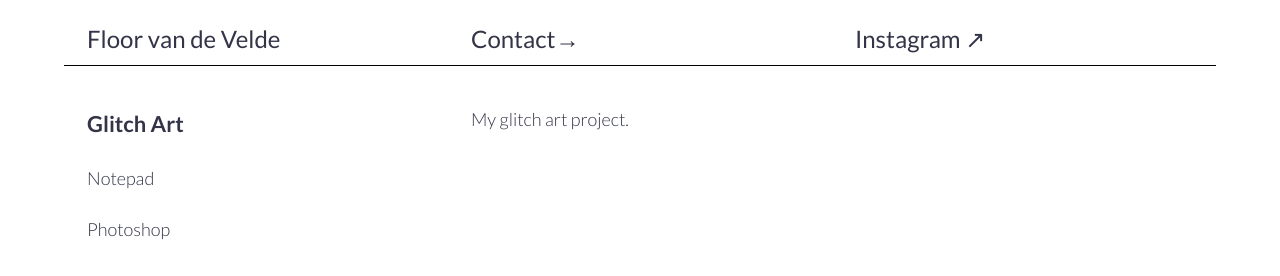
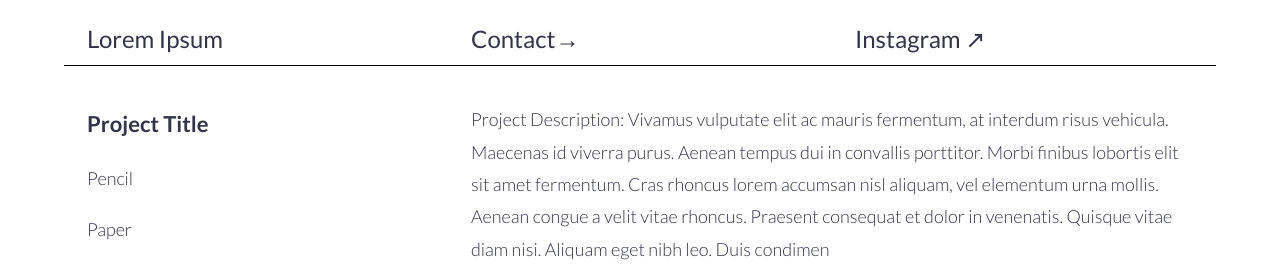
Before and after one commit to MarcelSanders1/MarcelSanders1, a plain HTML site: page project1.html in a window 1280 px wide. Shown: the top 276 px of the page. Drawn offline with Linux system fonts and the light colour scheme; grey boxes are pictures that could not be loaded.

Commit message:
Add files via upload

```diff
--- a/project1.html
+++ b/project1.html
@@ -4,7 +4,7 @@
     <meta charset="UTF-8">
     <meta http-equiv="X-UA-Compatible" content="IE=edge">
     <meta name="viewport" content="width=device-width, initial-scale=1.0">
-    <title>Floor van de Velde</title>
+    <title>My Website</title>
     <link rel="stylesheet" href="styles/simple-grid.css">
     <link rel="stylesheet" href="styles/main.css">
 </head>
@@ -12,7 +12,7 @@
     <div class="container">
         <div class="row nav_bar">
             <div class="col-4">
-                <a href="index.html">Floor van de Velde</a>
+                <a href="/">Lorem Ipsum</a>
             </div>
 
             <div class="col-4">
@@ -28,12 +28,12 @@
 
         <div class="row project_page_description">
             <div class="col-4">
-                <h3>Glitch Art</h3>
-                <p class="project_tools">Notepad</p>
-                <p class="project_tools">Photoshop</p>
+                <h3>Project Title</h3>
+                <p class="project_tools">Pencil</p>
+                <p class="project_tools">Paper</p>
             </div>
             <div class="col-8">
-                <p>My glitch art project.</p>
+                <p>Project Description: Vivamus vulputate elit ac mauris fermentum, at interdum risus vehicula. Maecenas id viverra purus. Aenean tempus dui in convallis porttitor. Morbi finibus lobortis elit sit amet fermentum. Cras rhoncus lorem accumsan nisl aliquam, vel elementum urna mollis. Aenean congue a velit vitae rhoncus. Praesent consequat et dolor in venenatis. Quisque vitae diam nisi. Aliquam eget nibh leo. Duis condimen</p>
             </div>
       </div>
         <div class="row">
```
